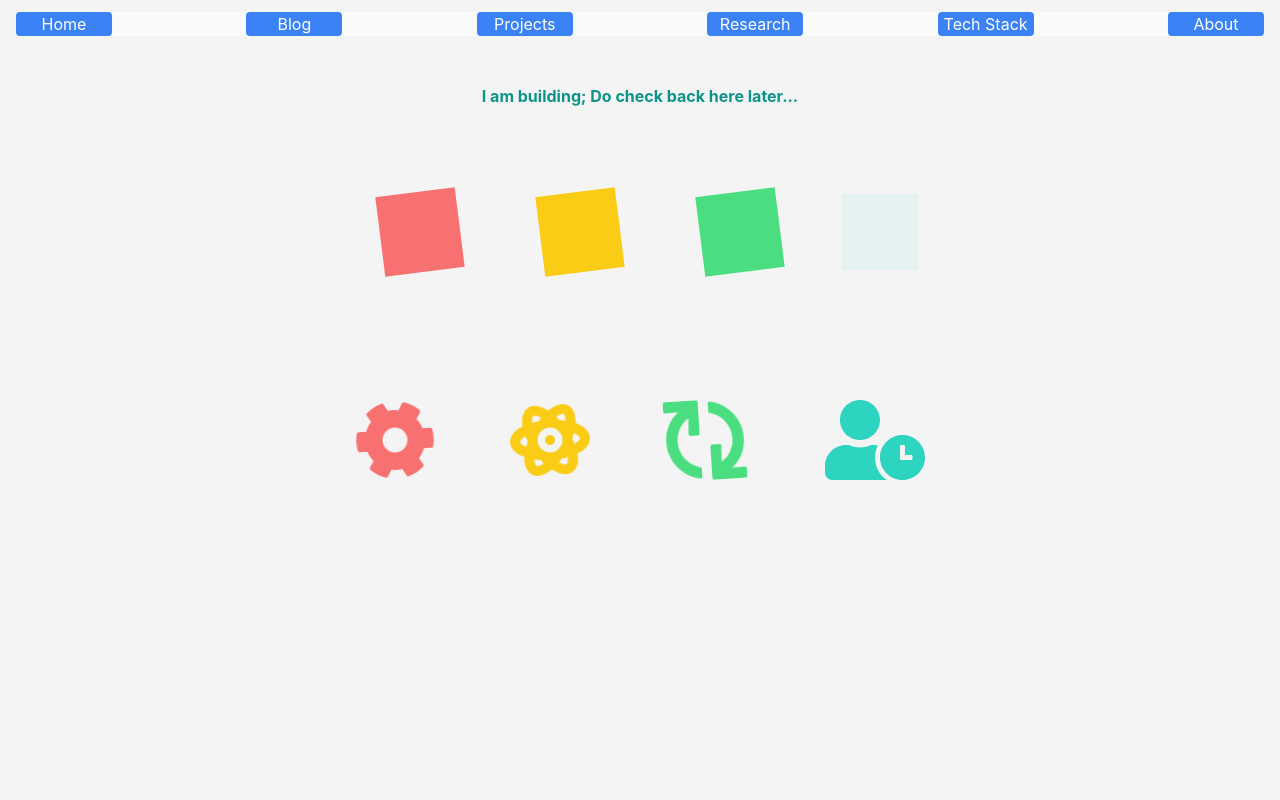
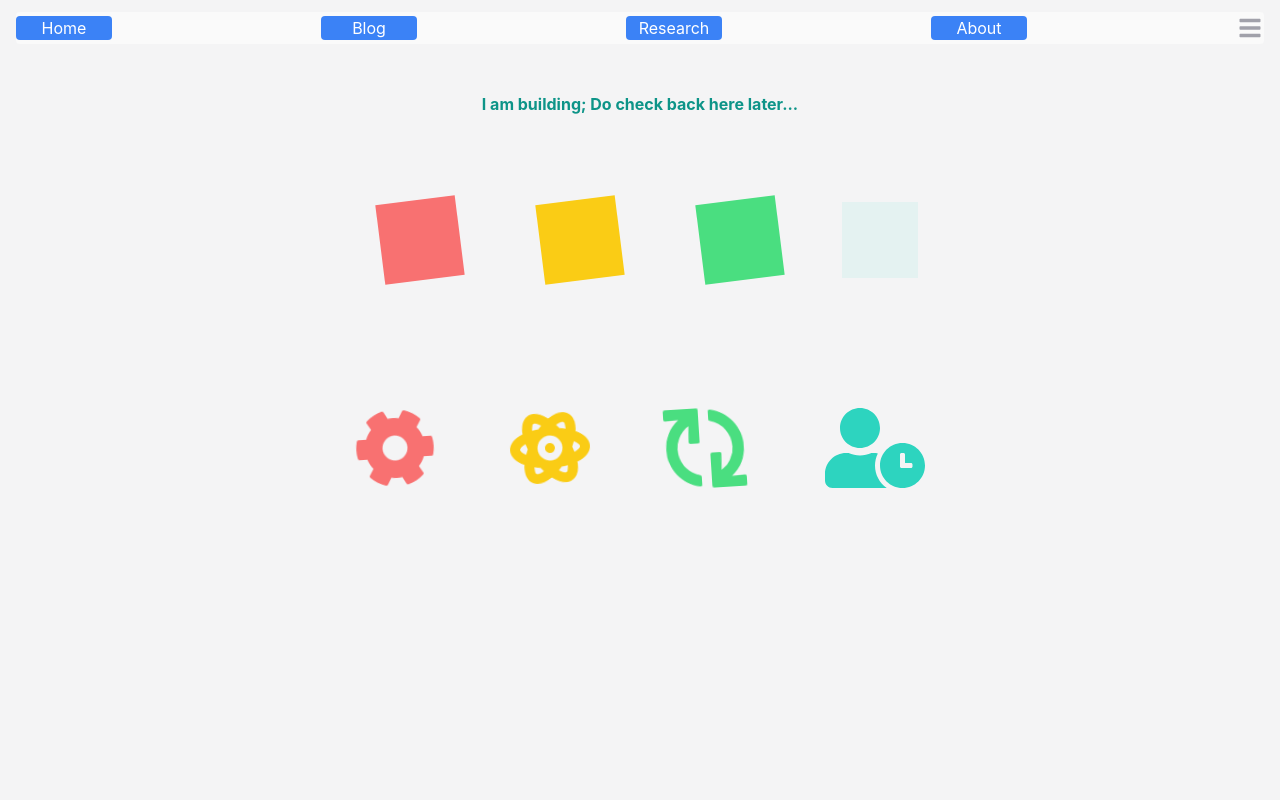
Before and after one commit to dkattimu/personal-website, a Next.js app: page / in a window 1280 px wide. Shown: the top 800 px of the page. Built offline with nearby package versions, Linux system fonts and the light colour scheme.

Commit message:
updates to nav bar to enhance responsesiveness

```diff
--- a/components/fa-animation.jsx
+++ b/components/fa-animation.jsx
@@ -10,7 +10,7 @@ import {
 
 const FAAnimation = () => {
   return (
-    <div className='flex flex-wrap justify-center inline-block'>
+    <div className='flex flex-wrap justify-center '>
       <FontAwesomeIcon
         icon={faCog}
         size='5x'
--- a/components/nav.jsx
+++ b/components/nav.jsx
@@ -1,31 +1,39 @@
 import Link from 'next/link';
-
+import { FontAwesomeIcon } from '@fortawesome/react-fontawesome';
+import { faBars } from '@fortawesome/free-solid-svg-icons';
+//TODO: Add modal drop-down for bars icon on small screens
+//TODO: Sort out overflow beyond footer
 const Nav = () => {
   return (
     <nav>
-      <div className='nav-container'>
+      <div className='nav-container '>
         <Link href='/'>
           <a className='nav-blue'>Home</a>
         </Link>
 
         <Link href='/'>
-          <a className='nav-blue'>Blog</a>
+          <a className='invisible w-0 h-0 md:visible md:h-auto nav-blue'>
+            Blog
+          </a>
         </Link>
 
         <Link href='/'>
-          <a className='nav-blue'>Projects</a>
+          <a className='invisible w-0 h-0 md:visible md:h-auto nav-blue'>
+            Research
+          </a>
         </Link>
 
         <Link href='/'>
-          <a className='nav-blue'>Research</a>
+          <a className='invisible  w-0 h-0 md:visible md:h-auto nav-blue'>
+            About
+          </a>
         </Link>
-
         <Link href='/'>
-          <a className='nav-blue'>Tech Stack</a>
-        </Link>
-
-        <Link href='/'>
-          <a className='nav-blue'>About</a>
+          <FontAwesomeIcon
+            icon={faBars}
+            size='2x'
+            className='p-0 m-0 md:pt-1 md:pb-1 justify-center fill-current text-gray-400'
+          />
         </Link>
       </div>
     </nav>
--- a/styles/globals.css
+++ b/styles/globals.css
@@ -30,11 +30,11 @@ div {
 }
 
 .nav-blue {
-  @apply text-center bg-blue-500 rounded text-white m-0 px-0 py-0 w-24;
+  @apply text-center bg-blue-500 rounded text-white mx-0 my-1 p-0  w-24;
 }
 
 .nav-teal {
-  @apply flex justify-center text-center bg-teal-600 rounded text-white m-0 py-1 w-24;
+  @apply flex justify-center text-center bg-teal-600 rounded text-white mr-0 ml-0 mt-1 mb-1 py-1 w-24;
 }
 
 .page-container {
```
